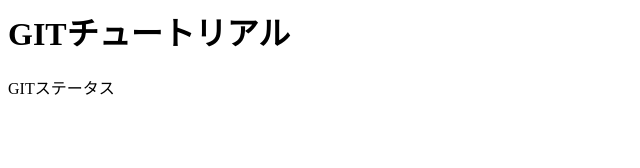
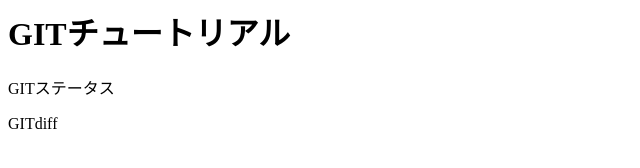
Before and after one commit to popo0706/git_tutorial, a plain HTML site: page index.html in a window 1280 px wide. Shown: the full height of the page, 0-640 px from the left. Drawn offline with Linux system fonts and the light colour scheme.

Commit message:
git diffを追加

```diff
--- a/index.html
+++ b/index.html
@@ -1,2 +1,3 @@
 <h1>GITチュートリアル</h1>
 <p>GITステータス</p>
+<p>GITdiff</p>
```
